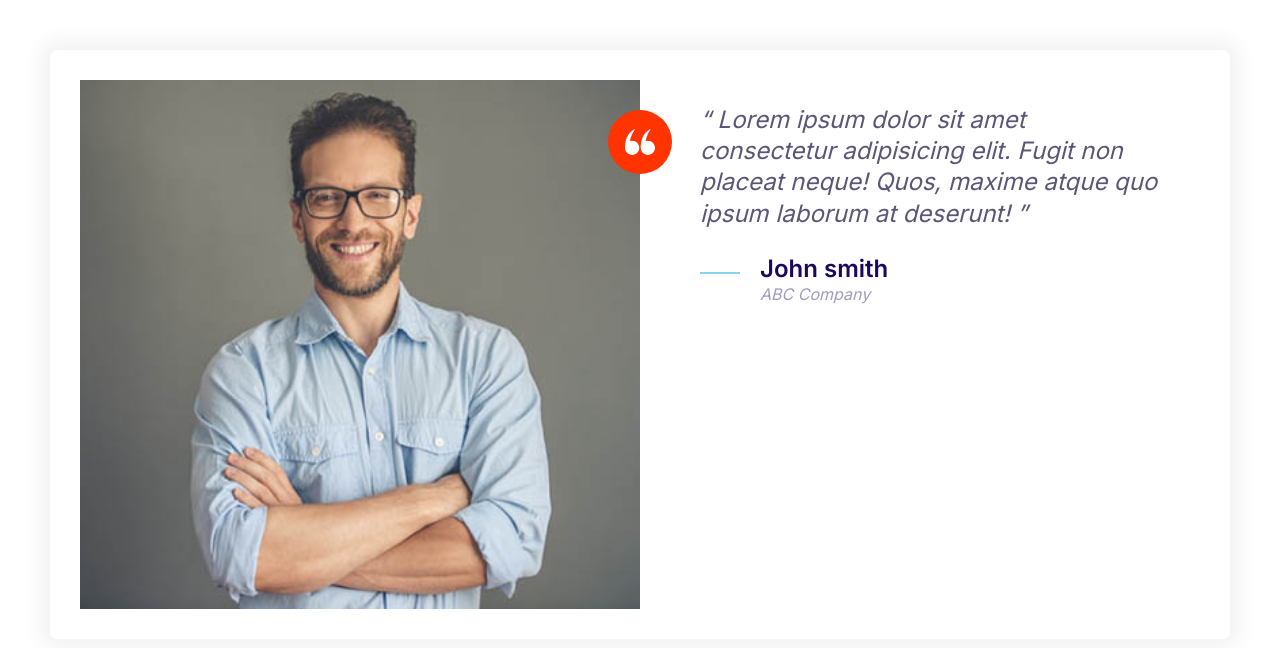
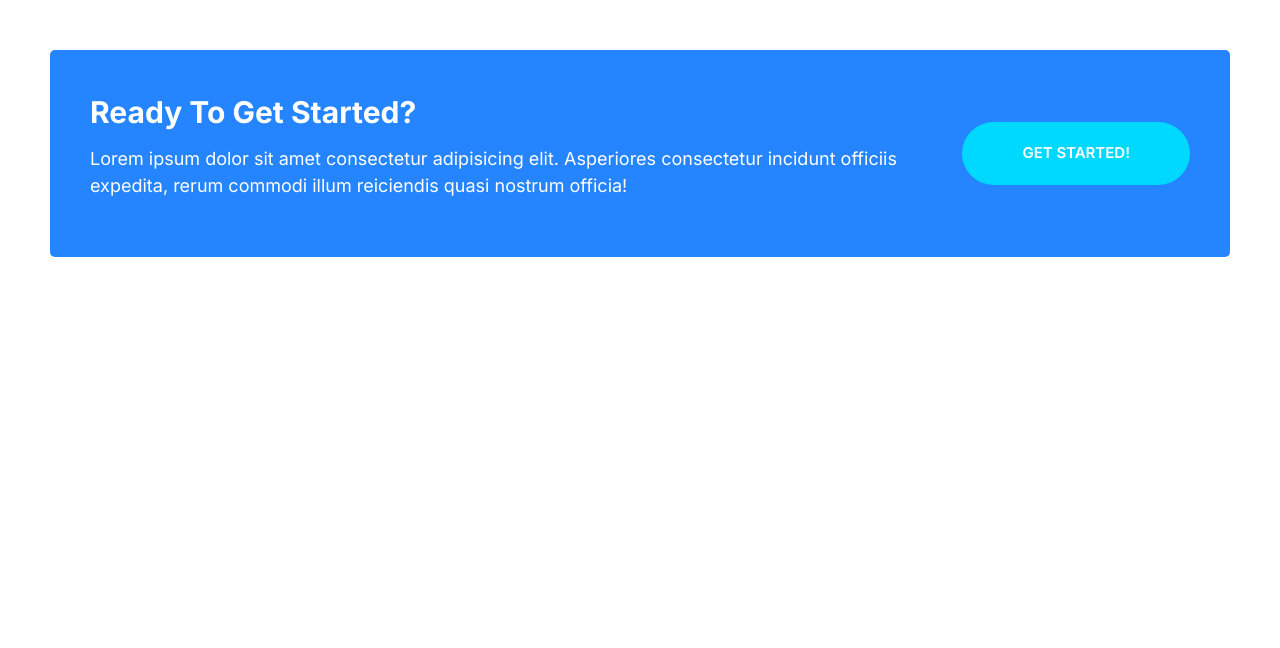
Before and after one commit to Amirhosseinsaberi/amirproject, a plain HTML site: page index.html in a window 1280 px wide. Drawn offline with Linux system fonts and the light colour scheme.

Commit message:
Build callout.

```diff
--- a/CSS/styles.css
+++ b/CSS/styles.css
@@ -262,6 +262,11 @@ a {
   }
 }
 
+.btn--stretched {
+  padding-left: 6rem;
+  padding-right: 6rem;
+}
+
 /* Inputs */
 
 .input {
@@ -520,3 +525,44 @@ a {
     right: -28px;
   }
 }
+
+/* callouts */
+
+.callout {
+  padding: 4rem;
+  border-radius: 5px;
+}
+
+.callout--primary {
+  background: var(--color-primary);
+  color: #fff;
+}
+
+.callout__heading {
+  color: #fff;
+  margin-top: 0;
+  font-size: 3rem;
+}
+
+.callout .btn {
+  justify-self: center;
+  align-self: center;
+}
+
+.callout__content {
+  text-align: center;
+}
+
+@media screen and (min-width: 768px) {
+  .callout__content {
+    text-align: left;
+  }
+
+  .callout .btn {
+    justify-self: start;
+  }
+
+  .callout .grid--1x2 {
+    grid-template-columns: 1fr auto;
+  }
+}
--- a/index.html
+++ b/index.html
@@ -15,35 +15,17 @@
     <link rel="stylesheet" href="/css/styles.css" />
   </head>
   <body style="padding: 5rem">
-    <div class="card testimonial">
+    <div class="callout callout--primary">
       <div class="grid grid--1x2">
-        <div class="testimonial__image">
-          <img src="/images/testimonial.jpg" alt="A happy smiling customer." />
-          <span class="icon-container icon-container--accent">
-            <svg class="icon icon--white icon--small">
-              <use xlink:href="/images/sprite.svg#quotes"></use>
-            </svg>
-          </span>
+        <div class="callout__content">
+          <h2 class="callout__heading">Ready To Get Started?</h2>
+          <p>
+            Lorem ipsum dolor sit amet consectetur adipisicing elit. Asperiores
+            consectetur incidunt officiis expedita, rerum commodi illum
+            reiciendis quasi nostrum officia!
+          </p>
         </div>
-        <blockquote class="quote">
-          <p class="quote__text">
-            Lorem ipsum dolor sit amet consectetur adipisicing elit. Fugit non
-            placeat neque! Quos, maxime atque quo ipsum laborum at deserunt!
-          </p>
-          <footer>
-            <div class="media">
-              <div class="media__image">
-                <svg class="icon icon--primary quote__line">
-                  <use xlink:href="/images/sprite.svg#line"></use>
-                </svg>
-              </div>
-              <div class="media__body">
-                <h3 class="media__title quote__author">John smith</h3>
-                <p class="quote__organization">ABC Company</p>
-              </div>
-            </div>
-          </footer>
-        </blockquote>
+        <a href="#" class="btn btn--secondary btn--stretched">GET STARTED!</a>
       </div>
     </div>
   </body>
```
